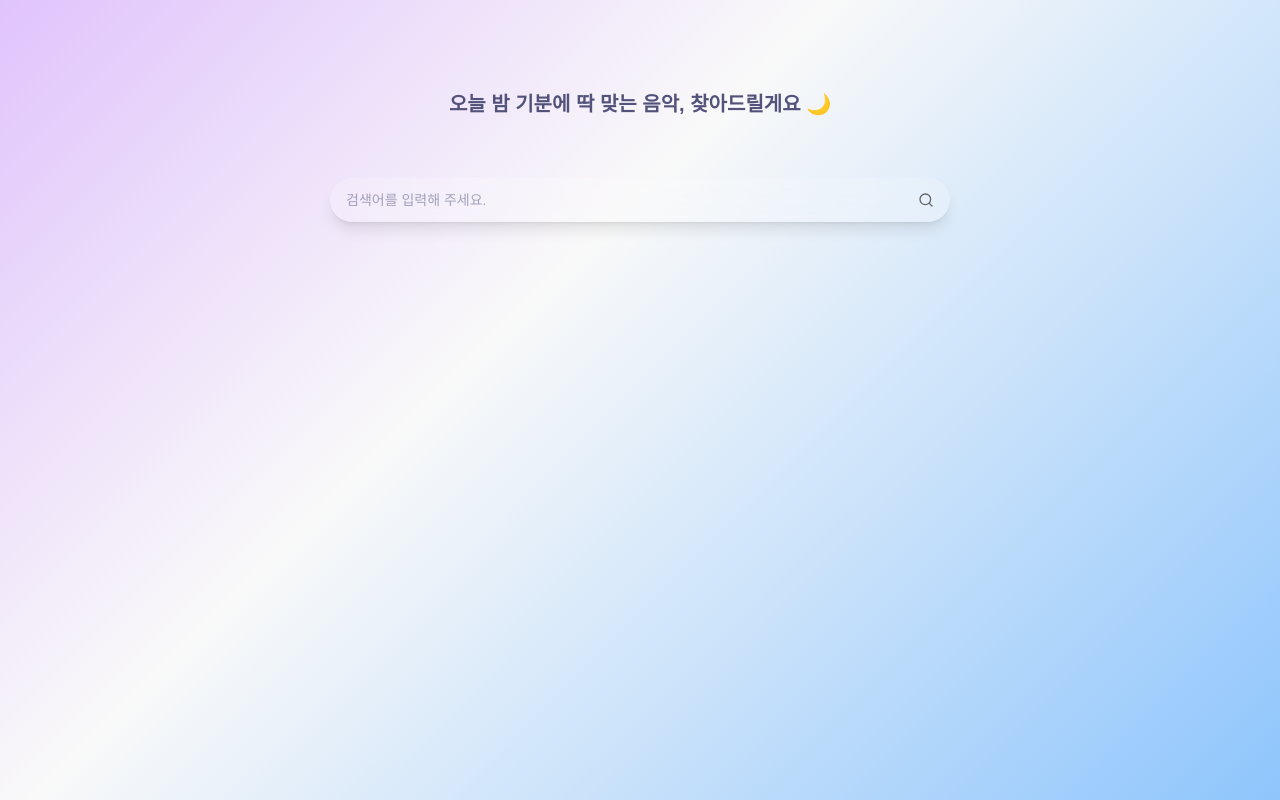
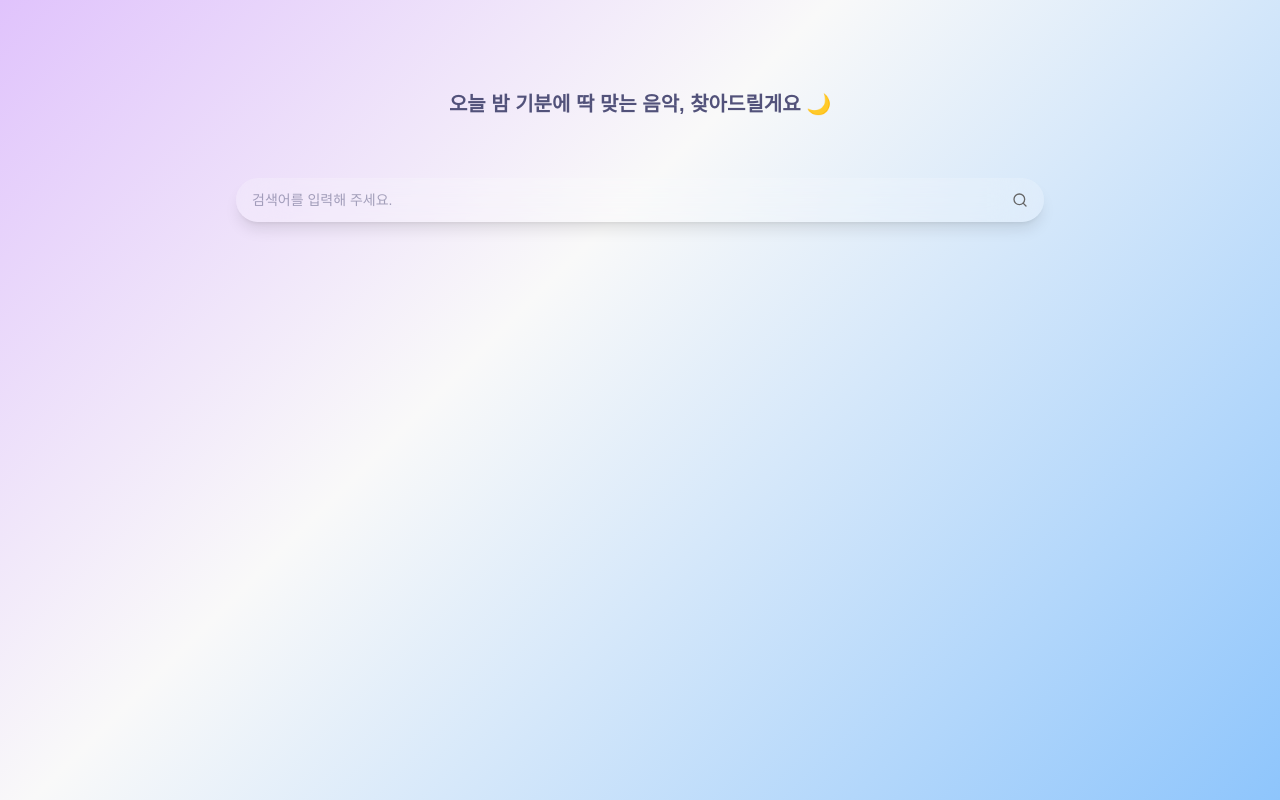
Before and after one commit to rkddbs1031/Yoon-Play2, a Next.js app: page / in a window 1280 px wide. Built offline with nearby package versions, Linux system fonts and the light colour scheme; no server answers.

Commit message:
Feat: ReactQueryProvider 적용

```diff
--- a/app/layout.tsx
+++ b/app/layout.tsx
@@ -2,6 +2,7 @@ import { Geist, Geist_Mono } from 'next/font/google';
 
 import type { Metadata } from 'next';
 import '../styles/globals.css';
+import { ReactQueryProvider } from './providers/ReactQueryProvider';
 
 const geistSans = Geist({
   variable: '--font-geist-sans',
@@ -26,7 +27,9 @@ export default function RootLayout({
   return (
     <html lang='en'>
       <body className={`${geistSans.variable} ${geistMono.variable} antialiased`}>
-        <main className='p-6 md:p-[50px] min-h-screen max-w-[720px] w-full mx-auto'>{children}</main>
+        <ReactQueryProvider>
+          <main className='p-6 md:py-[50px]  md:px-[24px] min-h-screen max-w-[856px] w-full mx-auto'>{children}</main>
+        </ReactQueryProvider>
       </body>
     </html>
   );
```
